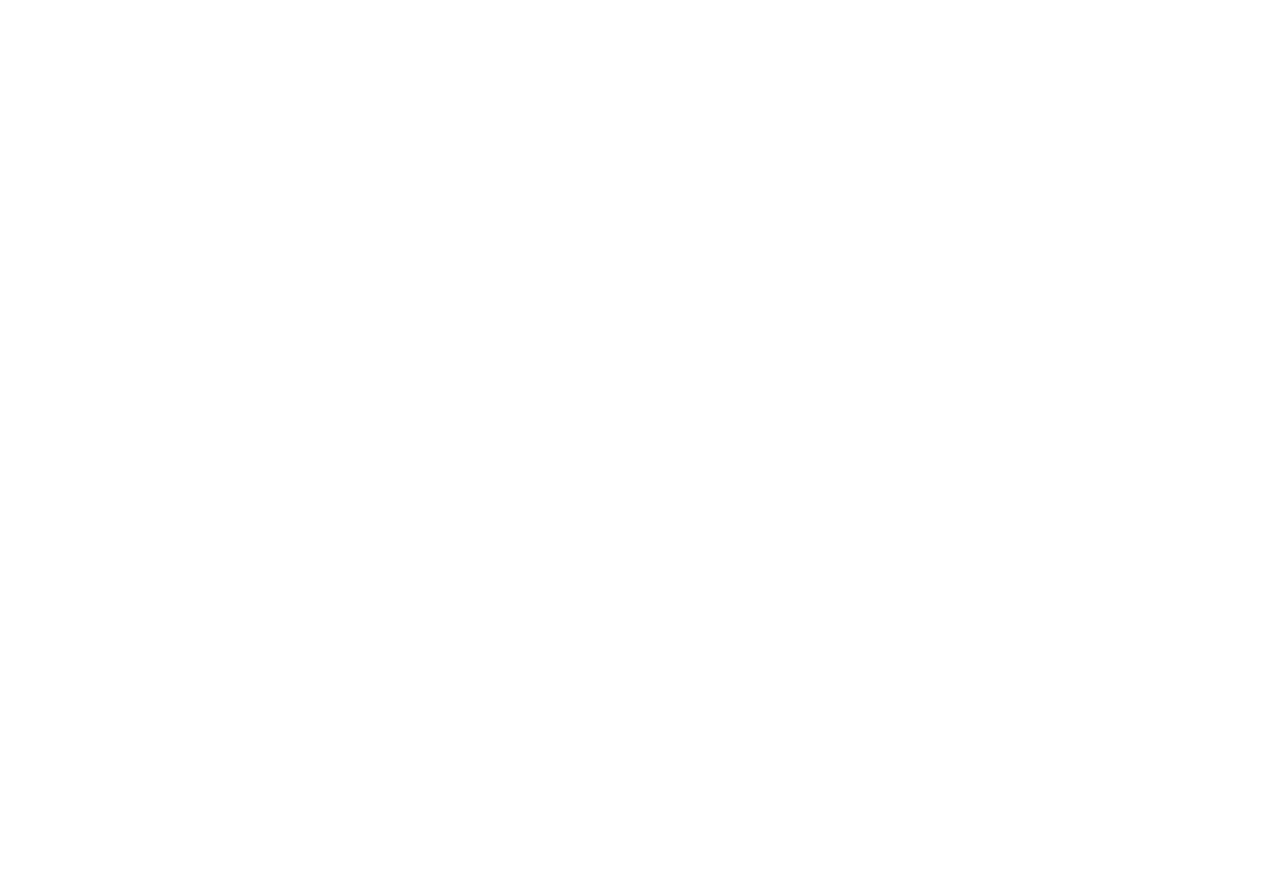
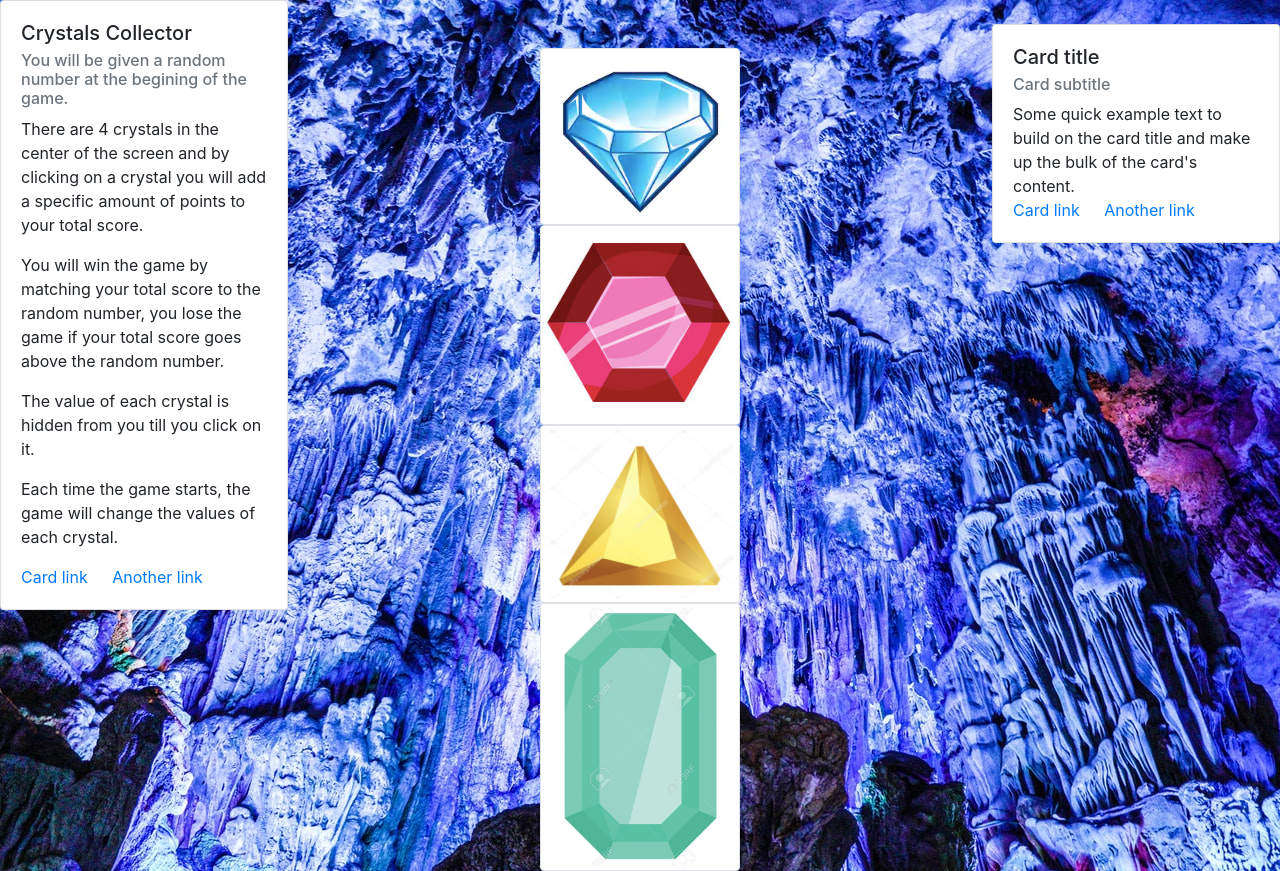
Before and after one commit to Ottaway1/unit-4-game, a plain HTML site: page index.html in a window 1280 px wide. Before the commit the page ends 800 px from the top, so only its background shows below. Drawn offline with nearby package versions, Linux system fonts and the light colour scheme.

Commit message:
updated Css and html

```diff
--- a/assets/game.js
+++ b/assets/game.js
@@ -1,7 +1,15 @@
 // <!--p/ you will be given a random number at begining of game -->
+// variables to define: random number, value of each crystal, wins, losses, user total score
+var randomNumber = Math.floor(Math.random() * 120) + 19;
+// Math.floor(Math.random() * 100) + 1; // returns a random integer from 1 to 100;
+$("#random").append(randomNumber);
+//
 // <!--p/ there are 4 crystals below. by clicking on a crystal you will add a specific amount of points to your total score. -->
+// buttons for each crystal//
 // <!--p/ you will win the game by matching your total score to the random number, you lose the game if your total score goes above the random number. -->
+
 // <!--p/ the value of each crystal is hidden from you till you click on it. -->
+
 // <!--p/ each time the game starts, the game will change the values of each crystal. -->
 
 // <!-- random number display      &&    wins and losses counter -->
--- a/assets/style.css
+++ b/assets/style.css
@@ -0,0 +1,5 @@
+body {
+    background-image: url("images/background.jpeg");
+
+
+   }
--- a/index.html
+++ b/index.html
@@ -5,24 +5,60 @@
     <meta charset="UTF-8">
     <link rel="stylesheet" href="https://stackpath.bootstrapcdn.com/bootstrap/4.3.1/css/bootstrap.min.css"
         integrity="sha384-ggOyR0iXCbMQv3Xipma34MD+dH/1fQ784/j6cY/iJTQUOhcWr7x9JvoRxT2MZw1T" crossorigin="anonymous">
-    <link rel="stylesheet" href="/assets/style.css" type="text/css">
+    <link rel="stylesheet" href="assets/style.css" type="text/css">
     <title>unit-4-game</title>
 
 </head>
 
 <body>
+
+
     <!-- H1/crystals collector -->
-
     <!--p/ you will be given a random number at begining of game -->
     <!--p/ there are 4 crystals below. by clicking on a crystal you will add a specific amount of points to your total score. -->
     <!--p/ you will win the game by matching your total score to the random number, you lose the game if your total score goes above the random number. -->
     <!--p/ the value of each crystal is hidden from you till you click on it. -->
     <!--p/ each time the game starts, the game will change the values of each crystal. -->
+    <div class="float-left">
+        <div class="card" style="width: 18rem;">
+            <div class="card-body">
+                <h5 class="card-title">Crystals Collector</h5>
+                <h6 class="card-subtitle mb-2 text-muted">You will be given a random number at the begining of the game.
+                </h6>
+                <p class="card-text">There are 4 crystals in the center of the screen and by clicking on a crystal you
+                    will add a specific amount of points to your total score.</p>
+                <p class="card-text">You will win the game by matching your total score to the random number, you lose
+                    the game if your total score goes above the random number.</p>
+                <p class="card-text">The value of each crystal is hidden from you till you click on it.</p>
+                <p class="card-text">Each time the game starts, the game will change the values of each crystal.</p>
+                <a href="#" class="card-link">Card link</a>
+                <a href="#" class="card-link">Another link</a>
+            </div>
+        </div>
+    </div><br>
+    <!-- random number display      &&    wins and losses counter -->
+    <div class="float-right">
+        <div class="card" style="width: 18rem;">
+            <div class="card-body">
+                <h5 class="card-title">Card title</h5>
+                <h6 class="card-subtitle mb-2 text-muted">Card subtitle</h6>
+                <div id="random">
+                <p class="card-text">Some quick example text to build on the card title and make up the bulk of the
+                    card's content.</p>
+                    </div>
+                <a href="#" class="card-link">Card link</a>
+                <a href="#" class="card-link">Another link</a>
+            </div>
+        </div>
+    </div><br>
+    <!-- four crystal buttons -->
+    <div class="mx-auto" style="width: 200px;">
+        <img src="assets/images/diamond.png" alt="diamond" class="img-thumbnail">
+        <img src="assets/images/ruby.png" alt="ruby" class="img-thumbnail">
+        <img src="assets/images/topaz.png" alt="topaz" class="img-thumbnail">
+        <img src="assets/images/emerald.png" alt="emerald" class="img-thumbnail">
 
-    <!-- random number display      &&    wins and losses counter -->
-
-    <!-- four crystal buttons -->
-
+    </div>
     <!-- p/total score -->
 
     <!-- total score display -->
```
Also changed, not shown: assets/images/background.jpeg (added).
